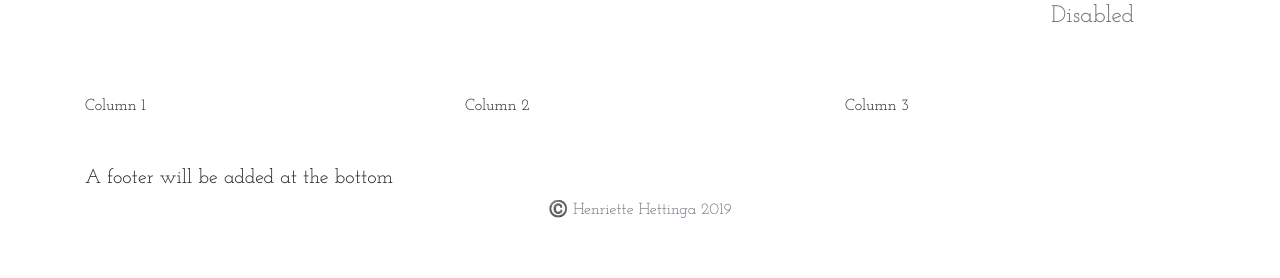
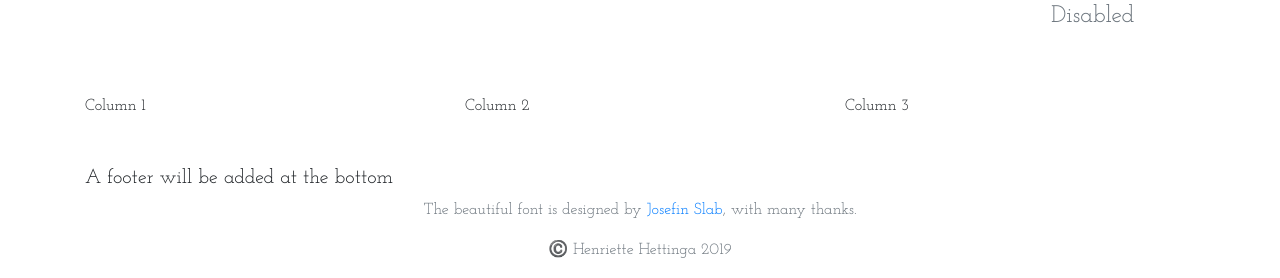
Before and after one commit to Jethet/project-elevador, a Django app: page / in a window 1280 px wide. Shown: the part 877-1155 px from the top of the page. Before the commit the page ends 1095 px from the top, so only its background shows below. Run offline with Django 3.2, Linux system fonts and the light colour scheme; some libraries are stand-ins or nearby versions.

Commit message:
Add recognition use of font to footer

```diff
--- a/placeholder/templates/home.html
+++ b/placeholder/templates/home.html
@@ -119,6 +119,7 @@
         font-size: 16px;
       }
       </style>
+      <p>The beautiful font is designed by <a href="https://fonts.google.com/specimen/Josefin+Slab?selection.family=Josefin+Slab/">Josefin Slab</a>, with many thanks.</p>
       <p>©️ Henriette Hettinga {% now "Y" %}</p>
     </div>
   </footer>
```
